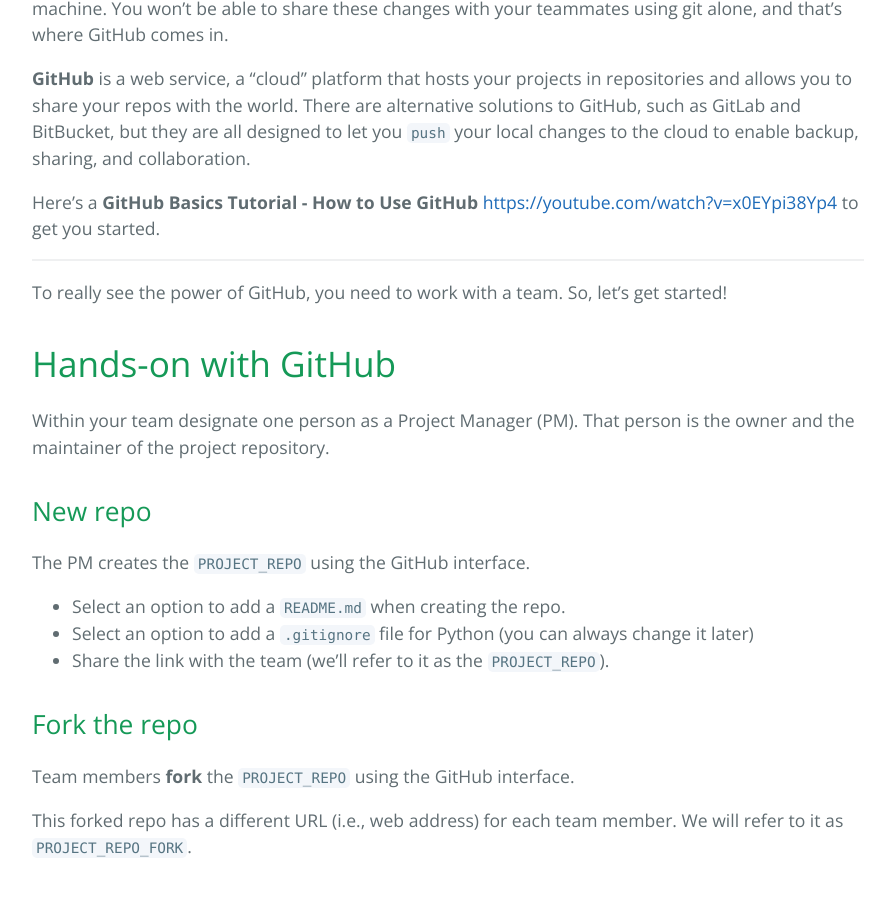
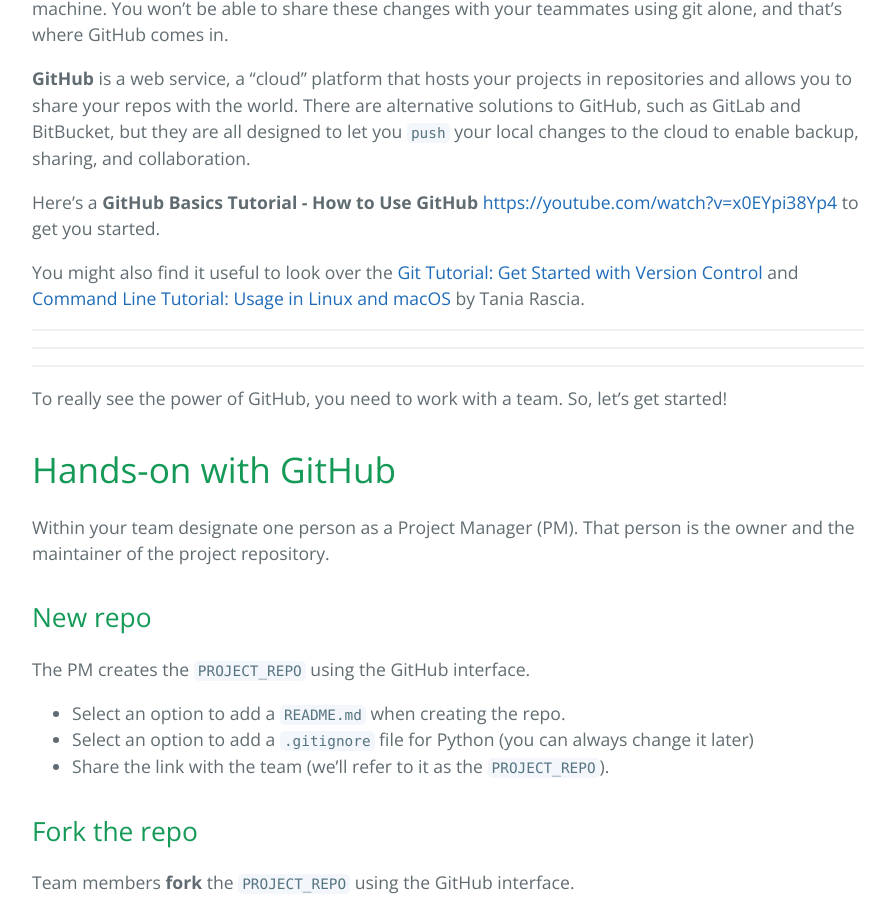
Before and after one commit to TEAM-repo/TEAM-repo.github.io, a Jekyll site: the page built from ucsb-2020-capstone.md, in a window 1280 px wide and 900 px high, scrolled down 3490 px. Shown: the whole window, without its empty margins (192-1087 px from the left). Built offline with Jekyll 4.4.1, drawn with Linux system fonts in a browser that asks for light colours.

Commit message:
Update ucsb-2020-capstone.md
Added a git and a command-line reference tutorial links.

```diff
--- a/ucsb-2020-capstone.md
+++ b/ucsb-2020-capstone.md
@@ -96,6 +96,11 @@ There are alternative solutions to GitHub, such as GitLab and BitBucket, but the
 
 Here's a **GitHub Basics Tutorial - How to Use GitHub** <https://youtube.com/watch?v=x0EYpi38Yp4> to get you started.
 
+You might also find it useful to look over the [Git Tutorial: Get Started with Version Control](https://www.taniarascia.com/getting-started-with-git)
+and [Command Line Tutorial: Usage in Linux and macOS](https://www.taniarascia.com/how-to-use-the-command-line-for-apple-macos-and-linux/) by Tania Rascia.
+
+------
+------
 ------
 
 To really see the power of GitHub, you need to work with a team. So, let's get started!
```
